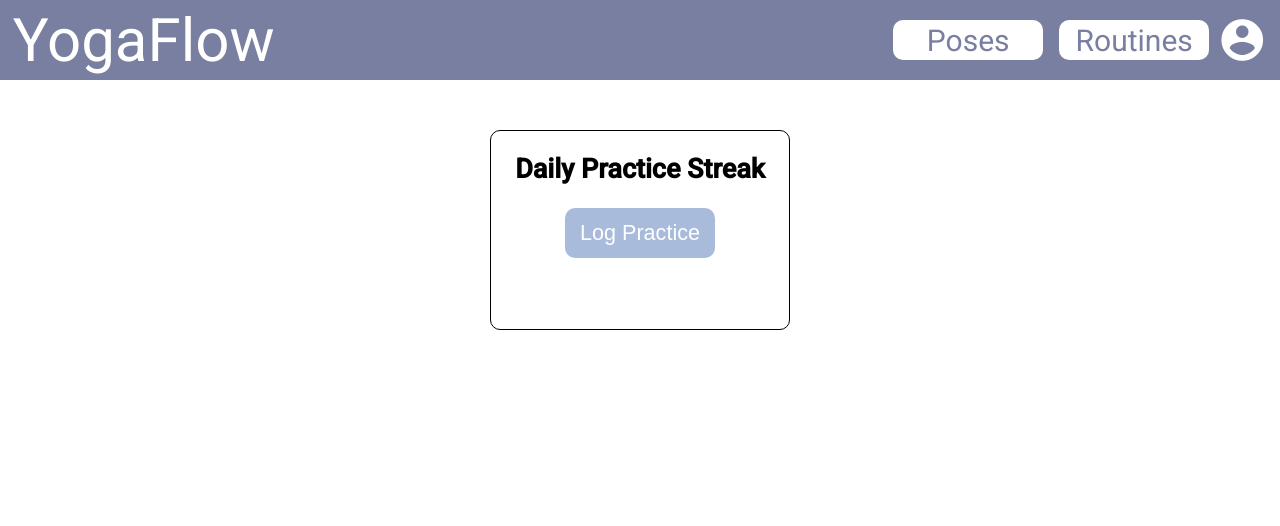
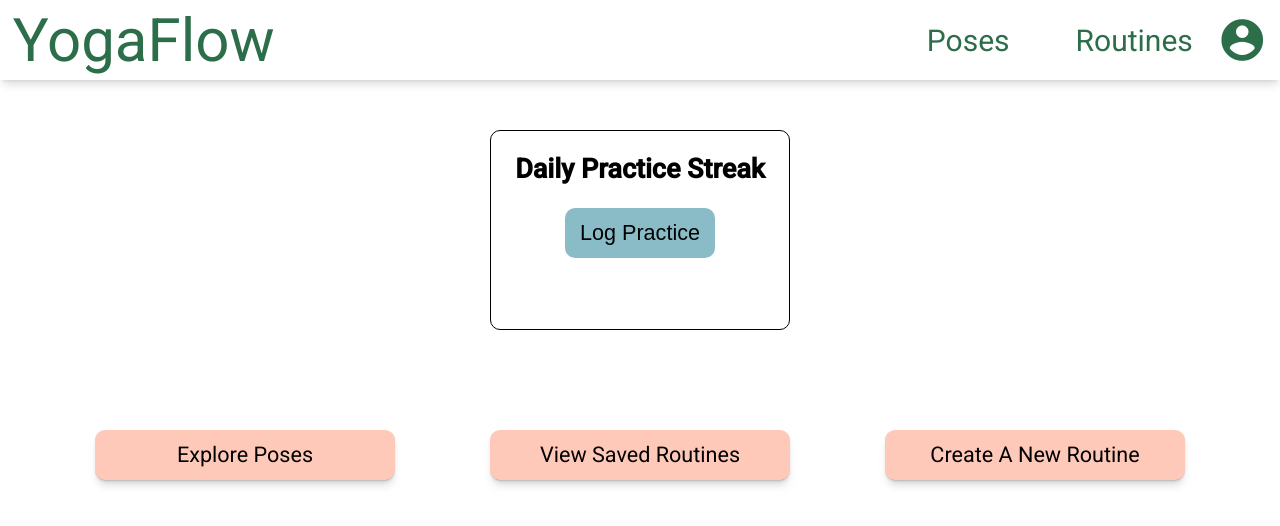
Before and after one commit to reneemes/yoga-flow-fe, an Angular app: page /home in a window 1280 px wide. Shown: the top 526 px of the page. Built offline with nearby package versions, Linux system fonts and the light colour scheme.

Commit message:
Feat: changed colors and made them into variables

```diff
--- a/src/app/components/header/header.component.scss
+++ b/src/app/components/header/header.component.scss
@@ -1,5 +1,6 @@
 .nav-wrapper {
-  background-color: #787fa1;
+  background-color: white;
+  box-shadow: var(--shadow-elevation-medium);
 
   .nav-bar {
     display: flex;
@@ -9,13 +10,13 @@
     margin: 0 1vw;
 
     .title {
-      color: #f1dcd9;
-      color: white;
+      color: var(--dark-green);
       font-size: 60px;
       cursor: pointer;
+      transition-duration: 0.4s;
 
       &:hover {
-        color: #fec5b9;
+        color: var(--light-green);
       }
     }
 
@@ -28,27 +29,31 @@
         align-items: center;
         justify-content: center;
         border-radius: 10px;
-        background-color: #f1dcd9;
         background-color: white;
+        // background-color: #FEC5B9;
         height: 40px;
         width: 150px;
         margin: 0 8px;
         cursor: pointer;
         font-size: 30px;
-        color: #787fa1;
+        color: var(--dark-green);
+        transition-duration: 0.4s;
 
         &:hover {
           background-color: #fec5b9;
+          // transition: color .15s ease-in-out,background-color .15s ease-in-out,border-color .15s ease-in-out;
         }
       }
 
       i {
         font-size: 50px;
-        color: white;
+        color: var(--dark-green);
         cursor: pointer;
+        transition-duration: 0.4s;
 
         &:hover {
-          color: #fec5b9;
+          color: var(--light-green);
+          // color: var(--deep-green);
         }
       }
     }
--- a/src/app/components/home/home.component.html
+++ b/src/app/components/home/home.component.html
@@ -1,4 +1,5 @@
 <div class="home">
+  <div class="top-elements">
     <link href="https://fonts.googleapis.com/css?family=Poppins:600" rel="stylesheet">
     @if (userInfo) {
       <h2>Namaste, {{ userInfo.user.data.attributes.name }}</h2>
@@ -7,13 +8,12 @@
     <section class="daily-streak">
       <h2>Daily Practice Streak</h2>
       <button>Log Practice</button>
-    <!-- <div class="button">
-      <div class="text">Submit</div>
-    </div>
-    <div class="progress-bar"></div>
-    <svg x="0px" y="0px"
-     viewBox="0 0 25 30" style="enable-background:new 0 0 25 30;">
-      <path class="check" class="st0" d="M2,19.2C5.9,23.6,9.4,28,9.4,28L23,2"/>
-    </svg> -->
     </section>
   </div>
+
+  <div class="nav-buttons">
+    <a href="/poses">Explore Poses</a>
+    <a href="/routines">View Saved Routines</a>
+    <a href="/new-routine">Create A New Routine</a>
+  </div>
+</div>
--- a/src/app/components/home/home.component.scss
+++ b/src/app/components/home/home.component.scss
@@ -1,14 +1,15 @@
-.home {
+.top-elements {
   display: flex;
   justify-content: space-around;
   height: 100%;
   width: 100%;
   margin-top: 50px;
-}
 
   .daily-streak {
     border: 1px solid black;
     border-radius: 10px;
+    // background-color: var(--cream);
+    // box-shadow: 0 4px 8px 0 rgba(0, 0, 0, 0.2), 0 6px 20px 0 rgba(0, 0, 0, 0.19);
     display: flex;
     flex-direction: column;
     align-items: center;
@@ -19,69 +20,83 @@
       border: none;
       border-radius: 10px;
       color: white;
+      color: black;
       font-size: larger;
       text-align: center;
-    background-color: #718ec4;
-    opacity: 0.6;
+      // background-color: #718ec4;
+      // background-color: rgb(113, 142, 196, 0.6);
+      background-color: var(--light-blue);
+      // opacity: 0.6;
       height: 50px;
       width: 150px;
       cursor: pointer;
+      transition-duration: 0.4s;
     }
 
     button:hover {
-    opacity: 1;
+      // background-color: rgb(113, 142, 196);
+      // opacity: 1;
+      background-color: var(--blue);
+      // color: white;
     }
-  // .button {
-  //   background: #2B2D2F;
-  //   height: 80px;
-  //   width: 200px;
-  //   text-align: center;
-  //   position: absolute;
-  //   top: 50%;
-  //   transform: translateY(-50%);
-  //   left: 0;
-  //   right: 0;
-  //   margin: 0 auto;
-  //   cursor: pointer;
-  //   border-radius: 4px;
+  }
+}
+
+.nav-buttons {
+  // border: 1px solid orange;
+  display: flex;
+  justify-content: space-evenly;
+  height: 100%;
+  width: 100%;
+  margin: 100px 0;
+
+  a {
+    border-radius: 10px;
+    background-color: var(--peach);
+    box-shadow: var(--shadow-elevation-medium);
+
+    color: black;
+    font-size: larger;
+    text-align: center;
+    line-height: 50px;
+    // text-align: center;
+    // vertical-align: baseline;
+    height: 50px;
+    width: 300px;
+    transition-duration: 0.4s;
+
+    &:hover {
+      background-color: var(--tan-peach);
+    }
+  }
+}
+
+// @media screen and (max-width: 450px) {
+//   // WELCOME AND CHECK-IN
+//   // .top-elements {
+
+//   // }
+//   // BUTTONS
+//   .nav-buttons {
+//     // border: 1px solid orange;
+//     display: flex;
+//     flex-direction: column;
+//     // justify-content: space-evenly;
+//     height: 100%;
+//     width: 100%;
+//     margin: 100px 0;
+
+//     a {
+//       border-radius: 10px;
+//       background-color: #fec5b9;
+//       color: black;
+//       font-size: larger;
+//       text-align: center;
+//       line-height: 50px;
+//       // text-align: center;
+//       // vertical-align: baseline;
+//       height: 50px;
+//       width: 300px;
+//     }
+//   }
 // }
-
-  // .text {
-  //   font: bold 1.25rem/1 poppins;
-  //   color: #71DFBE;
-  //   position: absolute;
-  //   top: 50%;
-  //   transform: translateY(-52%);
-  //   left: 0;
-  //   right: 0;
-  // }
-
-  // .progress-bar {
-  //   position: absolute;
-  //   height: 10px;
-  //   width: 0;
-  //   right: 0;
-  //   top: 50%;
-  //   left: 50%;
-  //   border-radius: 200px;
-  //   transform: translateY(-50%) translateX(-50%);
-  //   background: lighten(#2B2D2F, 15%);
-  // }
-
-  // svg {
-  //   width: 30px;
-  //   position: absolute;
-  //   top: 50%;
-  //   transform: translateY(-50%) translateX(-50%);
-  //   left: 50%;
-  //   right: 0;
-  // }
-
-  // .check {
-  //   fill: none;
-  //   stroke: #FFFFFF;
-  //   stroke-width: 3;
-  //   stroke-linecap: round;
-  //   stroke-linejoin: round;
-  // }
-}
--- a/src/styles.scss
+++ b/src/styles.scss
@@ -19,3 +19,40 @@ a {
 }
 html, body { height: 100%; }
 body { margin: 0; font-family: Roboto, "Helvetica Neue", sans-serif; }
+
+:root {
+  --shadow-color: 0deg 0% 63%;
+  --shadow-elevation-low:
+    0px 0.4px 0.5px hsl(var(--shadow-color) / 0.34),
+    0px 0.6px 0.7px -1.2px hsl(var(--shadow-color) / 0.34),
+    0.1px 1.5px 1.7px -2.5px hsl(var(--shadow-color) / 0.34);
+  --shadow-elevation-medium:
+    0px 0.4px 0.5px hsl(var(--shadow-color) / 0.36),
+    0.1px 1.2px 1.4px -0.8px hsl(var(--shadow-color) / 0.36),
+    0.1px 3px 3.4px -1.7px hsl(var(--shadow-color) / 0.36),
+    0.3px 7.4px 8.3px -2.5px hsl(var(--shadow-color) / 0.36);
+  --shadow-elevation-high:
+    0px 0.4px 0.5px hsl(var(--shadow-color) / 0.38),
+    0.1px 2.4px 2.7px -0.4px hsl(var(--shadow-color) / 0.38),
+    0.2px 4.8px 5.4px -0.8px hsl(var(--shadow-color) / 0.38),
+    0.4px 8.4px 9.5px -1.2px hsl(var(--shadow-color) / 0.38),
+    0.7px 14.2px 16px -1.7px hsl(var(--shadow-color) / 0.38),
+    1.1px 23.4px 26.4px -2.1px hsl(var(--shadow-color) / 0.38),
+    1.7px 36.9px 41.6px -2.5px hsl(var(--shadow-color) / 0.38);
+  --dark-green:
+    #2C6E49;
+  --light-green:
+    #4c956c;
+  --peach:
+    #ffc9b9;
+  --cream:
+    #fefee3;
+  --tan-peach:
+    #FFA990;
+  --tan:
+    #d68c45;
+  --light-blue:
+    #8abcc7;
+  --blue:
+    #6AB6C7;
+}
```
Lines whose indentation alone changed are shown as unchanged.
